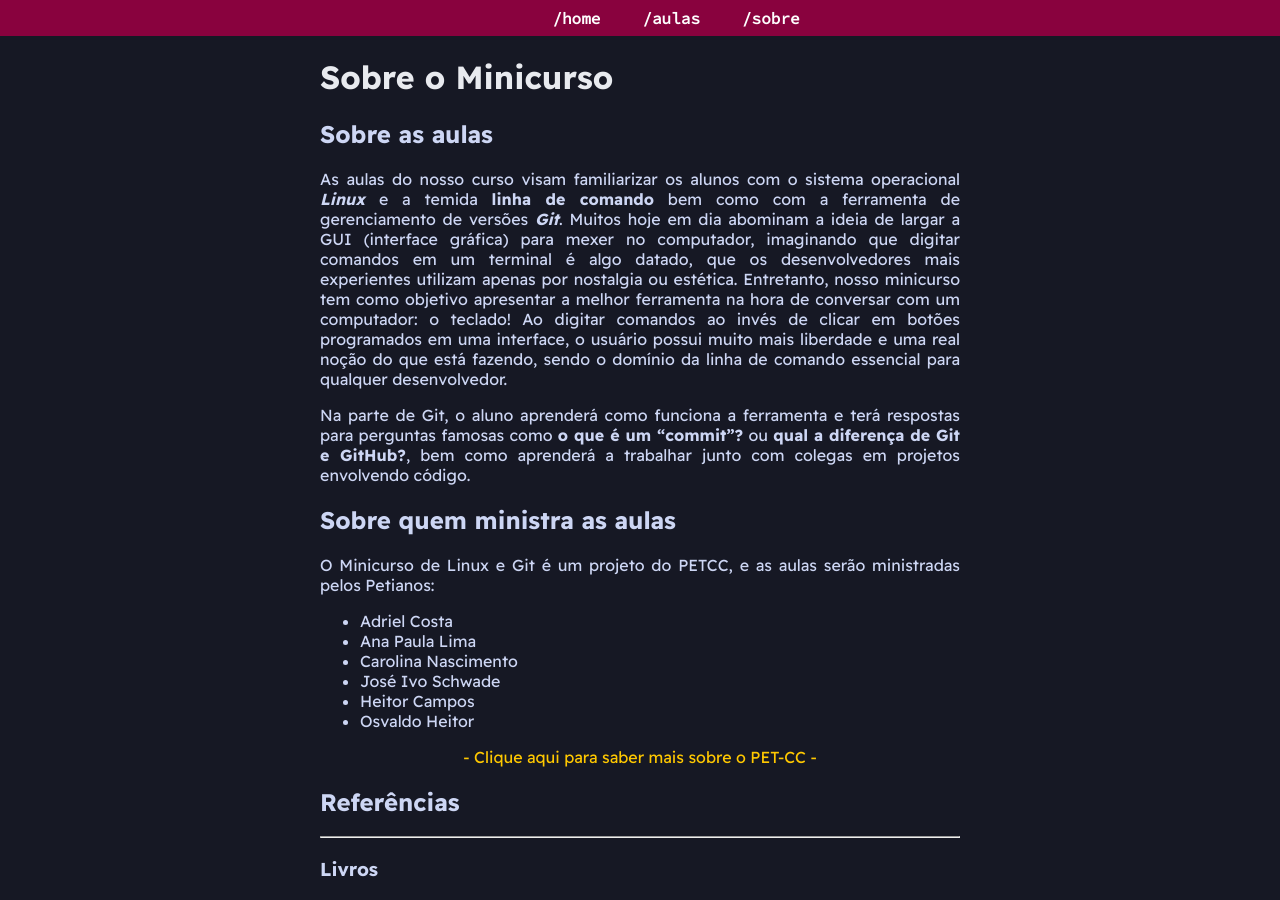
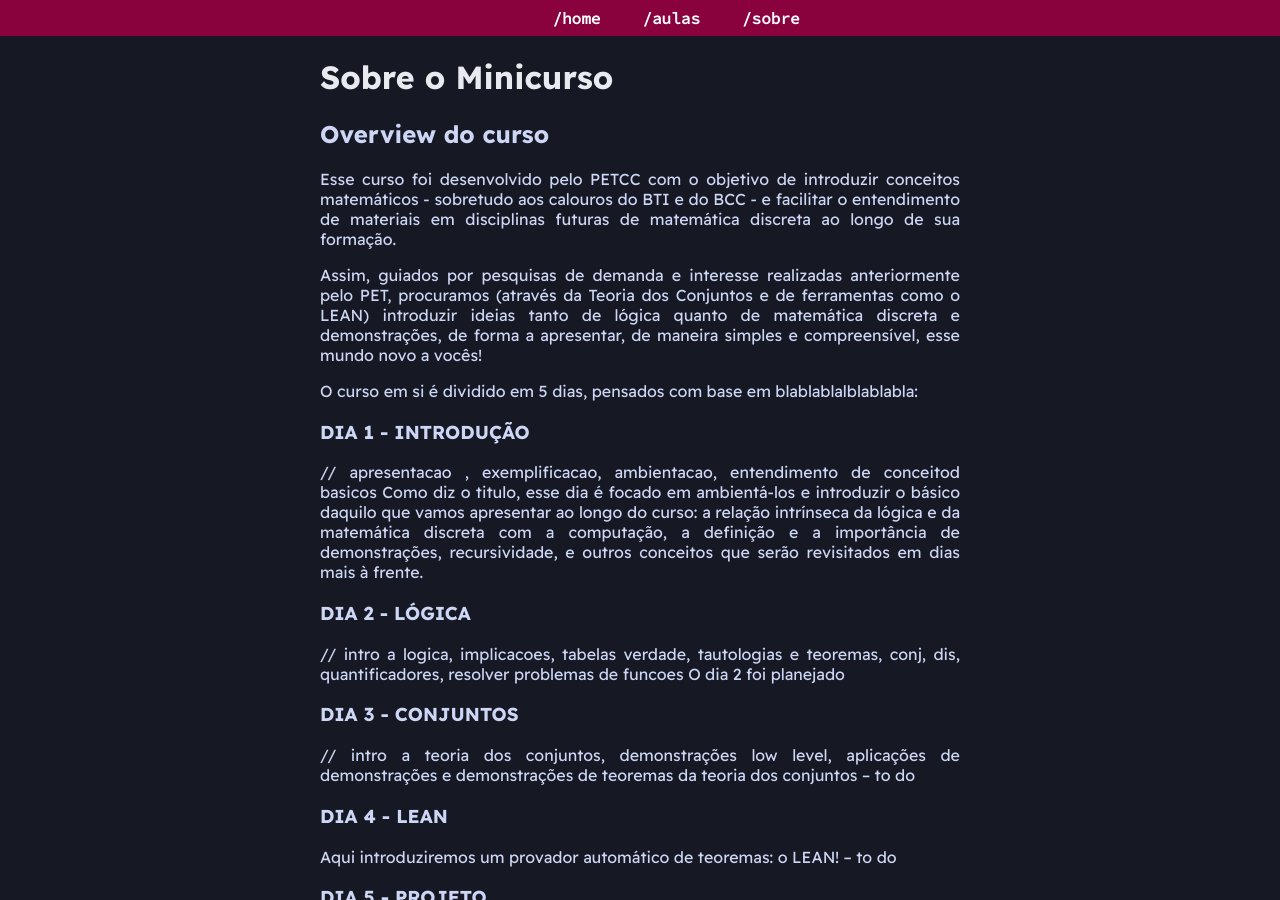
Before and after one commit to PETCC-UFRN/minicurso-demons-mat, a Jekyll site: the page built from sobre.md, in a window 1280 px wide and 900 px high. Built offline with Jekyll 4.4.1, drawn with Linux system fonts in a browser that asks for light colours; some of the changed text lies outside the part shown.

Commit message:
Adicionado sobre

```diff
--- a/sobre.md
+++ b/sobre.md
@@ -5,50 +5,38 @@ title: Sobre o Minicurso
 
 # {{ page.title }}
 
-## Sobre as aulas
+## Overview do curso
 
-As aulas do nosso curso visam familiarizar os alunos com o sistema operacional ***Linux*** e a temida **linha de comando** bem como com a ferramenta de gerenciamento de versões ***Git***. Muitos hoje em dia abominam a ideia de largar a GUI (interface gráfica) para mexer no computador, imaginando que digitar comandos em um terminal é algo datado, que os desenvolvedores mais experientes utilizam apenas por nostalgia ou estética. Entretanto, nosso minicurso tem como objetivo apresentar a melhor ferramenta na hora de conversar com um computador: o teclado! Ao digitar comandos ao invés de clicar em botões programados em uma interface, o usuário possui muito mais liberdade e uma real noção do que está fazendo, sendo o domínio da linha de comando essencial para qualquer desenvolvedor.
+Esse curso foi desenvolvido pelo PETCC com o objetivo de introduzir conceitos matemáticos - sobretudo aos calouros do BTI e do BCC - e facilitar o entendimento de materiais em disciplinas futuras de matemática discreta ao longo de sua formação.
 
-Na parte de Git, o aluno aprenderá como funciona a ferramenta e terá respostas para perguntas famosas como **o que é um "commit"?** ou **qual a diferença de Git e GitHub?**, bem como aprenderá a trabalhar junto com colegas em projetos envolvendo código.
+Assim, guiados por pesquisas de demanda e interesse realizadas anteriormente pelo PET, procuramos (através da Teoria dos Conjuntos e de ferramentas como o LEAN) introduzir ideias tanto de lógica quanto de matemática discreta e demonstrações, de forma a apresentar, de maneira simples e compreensível, esse mundo novo a vocês!
 
-## Sobre quem ministra as aulas
+O curso em si é dividido em 5 dias, pensados com base em blablablalblablabla:
 
-O Minicurso de Linux e Git é um projeto do PETCC, e as aulas serão ministradas pelos Petianos:
+### DIA 1 - INTRODUÇÃO
+// apresentacao , exemplificacao, ambientacao, entendimento de conceitod basicos
+Como diz o titulo, esse dia é focado em ambientá-los e introduzir o básico daquilo que vamos apresentar ao longo do curso: a relação intrínseca da lógica e da matemática discreta com a computação, a definição e a importância de demonstrações, recursividade, e outros conceitos que serão revisitados em dias mais à frente.
 
-- Adriel Costa
-- Ana Paula Lima
-- Carolina Nascimento
-- José Ivo Schwade
-- Heitor Campos
-- Osvaldo Heitor
+### DIA 2 - LÓGICA
+// intro a logica, implicacoes, tabelas verdade, tautologias e teoremas, conj, dis, quantificadores, resolver problemas de funcoes
+O dia 2 foi planejado
 
-{% include petcclink.html %}
+### DIA 3 - CONJUNTOS
+// intro a teoria dos conjuntos, demonstrações low level, aplicações de demonstrações e demonstrações de teoremas da teoria dos conjuntos
+-- to do
 
-## Referências
+### DIA 4 - LEAN
 
----
+Aqui introduziremos um provador automático de teoremas: o LEAN!
+-- to do
 
-### Livros
 
-- Robbins, Arnold, e Nelson H. F. Beebe. *Classic Shell Scripting*. O'Reilly Media, 2005. Disponível em: [Amazon](https://www.amazon.com/Classic-Shell-Scripting-Arnold-Robbins/dp/0596005954).
-- Kernighan, Brian W., e Rob Pike. *The UNIX Programming Environment*. Prentice Hall, 1984. Disponível em: [PDF](https://scis.uohyd.ac.in/~apcs/itw/UNIXProgrammingEnvironment.pdf).
-- Shotts, William E. Jr. *The Linux Command Line Fifth Edition*. No Starch Press, 2023. Disponível em: [PDF](https://linuxcommand.org/tlcl.php).
-- Tsouanas, Thanos. *Matemática Funcional para Computação*, 2024. Disponível em: [PDF](https://www.tsouanas.org/fmcbook/)
-- Skoulikari, Anna. *Learning Git: A Hands-On and Visual Guide to the Basics of Git*. O'Reilly Media, 2023. Disponível em: [Amazon](https://www.amazon.com/Learning-Git-Hands-Visual-Basics/dp/1098133919/)
-- Chachon, Scott e Ben Straub. *Pro Git*. Apress, 2014. Disponível em: [PDF](https://github.com/progit/progit2/releases/download/2.1.430/progit.pdf)
+### DIA 5 - PROJETO
 
-### Cursos
 
-- [The Missing Semester of Your CS Education](https://missing.csail.mit.edu/). MIT, 2024.
-- [Unix mini-course](https://unix.imd.ufrn.br/). IMD/UFRN, 2024.
+-- to do
 
-### Artigos online
 
-- [Linux and the GNU System by FSF](https://www.gnu.org/gnu/linux-and-gnu.html). Free Software Foundation, 2024.
-- [GNU/Linux FAQ by FSF](https://www.gnu.org/gnu/gnu-linux-faq.html). Free Software Foundation, 2024.
+Lembre-se que, para obter o certificado de conclusão do curso, o aluno deve ter 75% de presença e 50% de aproveitamento nas atividades realizadas.
 
-### Repositórios
-
-- [git-school/visualizing-git](https://github.com/git-school/visualizing-git) - Github
-
----
+Por último, desejamos um bom curso a todos vocês e esperamos que se encantem pela matemática discreta tanto quanto nós!
```
Also changed, not shown: 1 other file.
